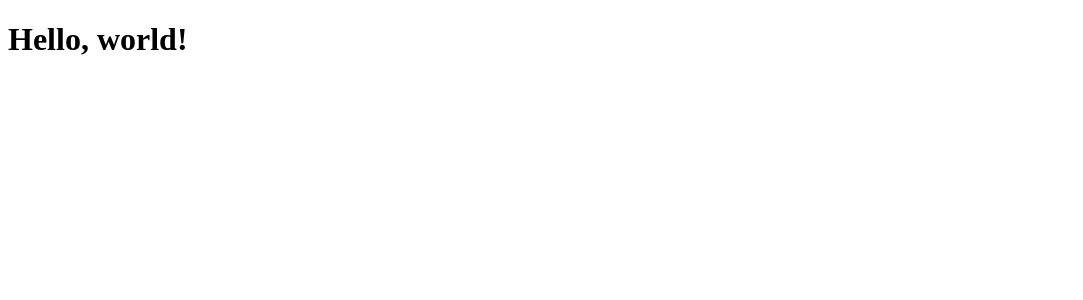
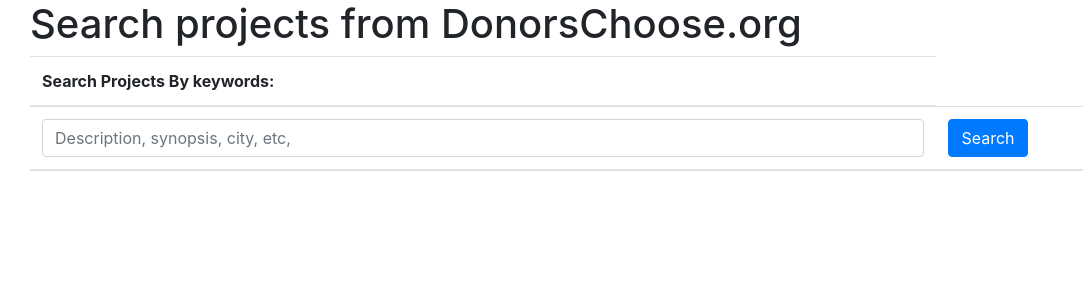
Before and after one commit to shahsaurin/empower_classrooms_react, a React (Create React App) app: page / in a window 1280 px wide. Shown: the top 300 px of the page, without its empty margins (0-1083 px from the left). Built offline with nearby package versions, Linux system fonts and the light colour scheme.

Commit message:
Able to get raw JSON data to frontend from DonorsChoose API

```diff
--- a/package.json
+++ b/package.json
@@ -3,8 +3,10 @@
   "version": "0.1.0",
   "private": true,
   "dependencies": {
+    "bootstrap": "^4.1.3",
     "react": "^16.4.2",
     "react-dom": "^16.4.2",
+    "react-router-dom": "^4.3.1",
     "react-scripts": "1.1.4"
   },
   "scripts": {
--- /dev/null
+++ b/src/container/Homepage.js
@@ -0,0 +1,68 @@
+import React, {Component} from 'react'
+import {BrowserRouter as Router, Route} from 'react-router-dom'
+import ProjectService from "../services/ProjectService"
+
+export default class Homepage extends Component {
+
+    constructor() {
+        super();
+        this.projectService = ProjectService.instance;
+        this.state = {
+            searchQuery: '',
+            projects: []
+        };
+
+        this.searchQueryChanged = this.searchQueryChanged.bind(this);
+        this.getDonorschooseProjects = this.getDonorschooseProjects.bind(this);
+    }
+
+    searchQueryChanged(event) {
+        // console.log(event.target.value);
+        this.setState({
+            searchQuery: event.target.value
+        })
+    }
+
+    getDonorschooseProjects() {
+        this.projectService
+            .getDonorschooseProjects(this.state.searchQuery)
+            .then((projects) => {
+                console.log(projects);
+                this.setState({projects: projects});
+            });
+    }
+
+
+
+    render() {
+        return(
+            <Router>
+                <div className="container-fluid">
+                    <h1>Search projects from DonorsChoose.org</h1>
+
+                    <table className="table">
+                        <thead>
+                            <tr><th>Search Projects By keywords:</th></tr>
+                            <tr>
+                                <th><input onChange={this.searchQueryChanged}
+                                           className="form-control"
+                                           id="searchFld"
+                                           placeholder="Description, synopsis, city, etc,"/></th>
+
+                                <th><button onClick={this.getDonorschooseProjects}
+                                            className="btn btn-primary">Search</button></th>
+                            </tr>
+                        </thead>
+
+                        <tbody>
+
+
+                        </tbody>
+
+                    </table>
+                </div>
+
+            </Router>
+        )
+    }
+}
--- a/src/index.js
+++ b/src/index.js
@@ -1,6 +1,11 @@
 import React from 'react';
 import ReactDOM from 'react-dom';
+import Homepage from "./container/Homepage";
+import '../node_modules/bootstrap/dist/css/bootstrap.css';
+
 ReactDOM.render(
-    <h1>Hello, world!</h1>,
+    <div className="container-fluid">
+        <Homepage/>
+    </div>,
     document.getElementById('root')
 );
--- /dev/null
+++ b/src/services/ProjectService.js
@@ -0,0 +1,26 @@
+let _singleton = Symbol();
+
+const DONORSCHOOSE_API_URL = 'http://localhost:8080/api/donorschoose/project';
+
+class ProjectService {
+
+    constructor(singleToken) {
+        if(_singleton !== singleToken)
+            throw new Error("Cannot instantiate directly");
+    }
+
+    static get instance() {
+        if(!this[_singleton])
+            this[_singleton] = new ProjectService(_singleton);
+        return this[_singleton];
+    }
+
+    getDonorschooseProjects(searchQuery) {
+        return fetch(DONORSCHOOSE_API_URL + "?searchQuery=" + searchQuery)
+        .then(function (response) {
+            return response.json();
+        })
+    }
+}
+
+export default ProjectService;
```
Also changed, not shown: 1 other file (tests, documents, lock files or other folders).
